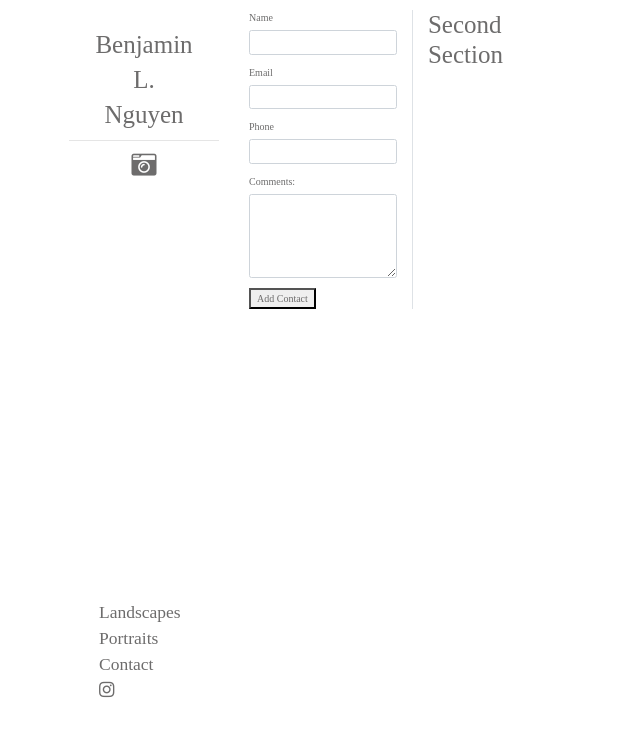
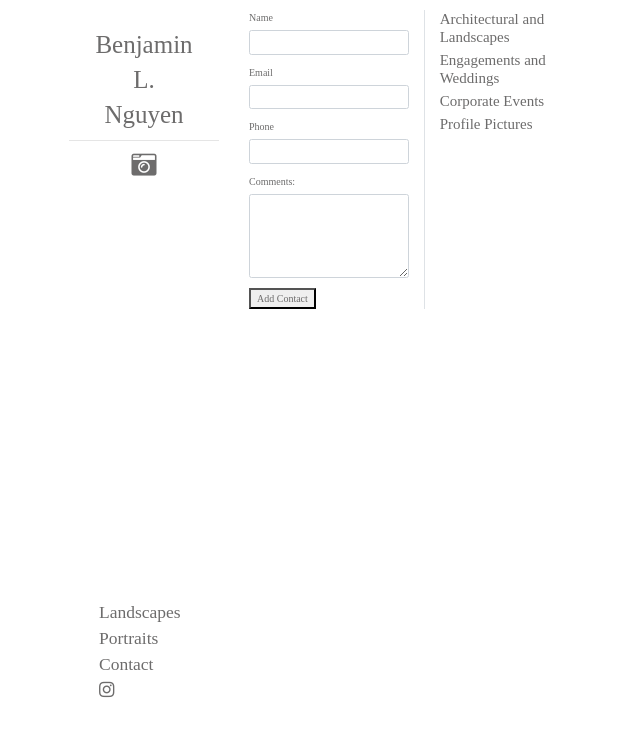
Before and after one commit to PaulGLujan/ben_portfolio, a React (Create React App) app: page / in a window 1280 px wide. Shown: the top 736 px of the page, without its empty margins (31-671 px from the left). Built offline with nearby package versions, Linux system fonts and the light colour scheme; a web font is replaced by a local one.

Commit message:
Added work descriptions

```diff
--- a/src/components/contact_form.js
+++ b/src/components/contact_form.js
@@ -55,7 +55,10 @@ class ContactForm extends Component {
           </form>
         </div>
         <div className="container col-6">
-          <h1>Second Section</h1>
+          <h4>Architectural and Landscapes</h4>
+          <h4>Engagements and Weddings</h4>
+          <h4>Corporate Events</h4>
+          <h4>Profile Pictures</h4>
         </div>
       </div>
     )
```
